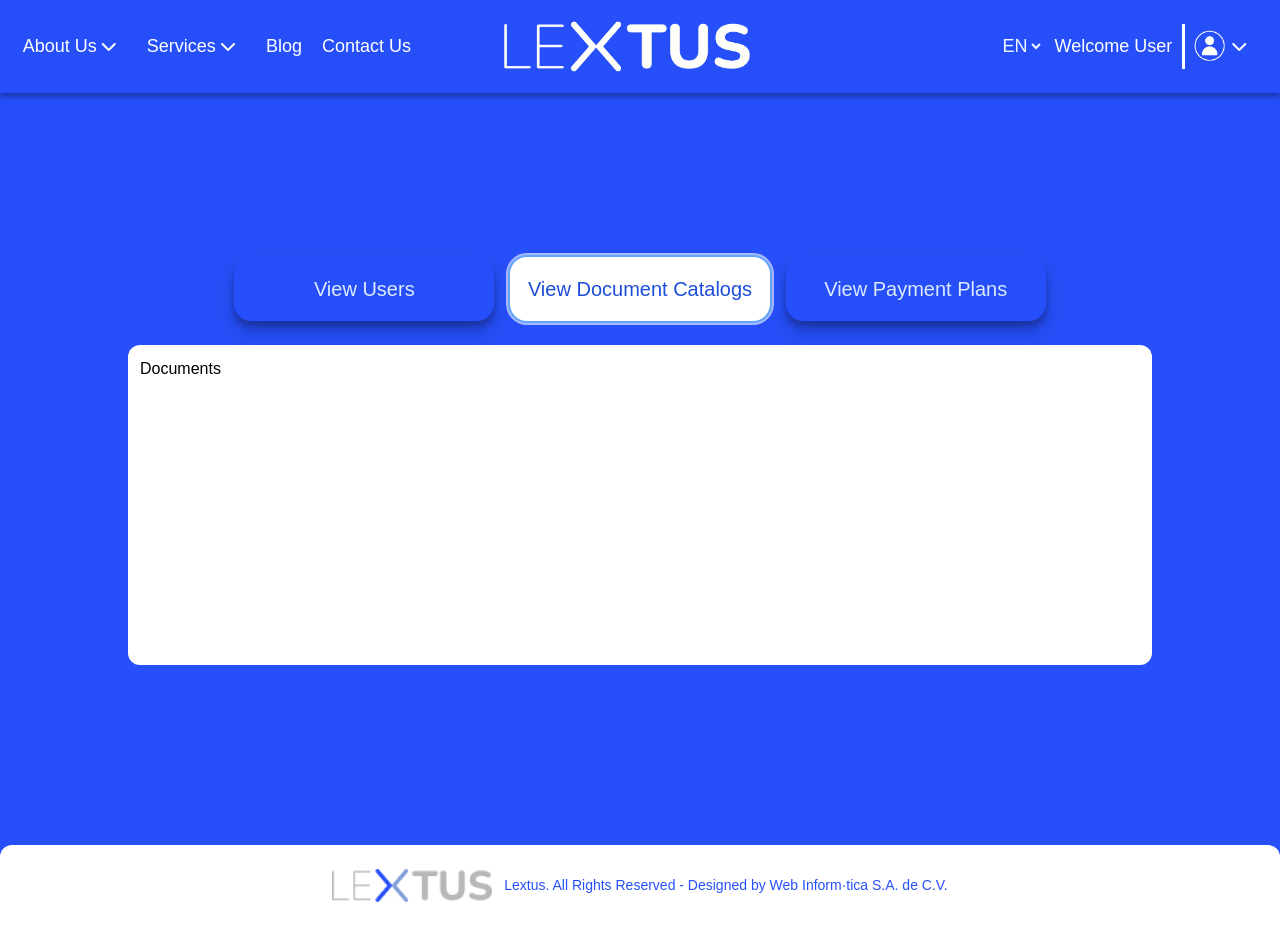
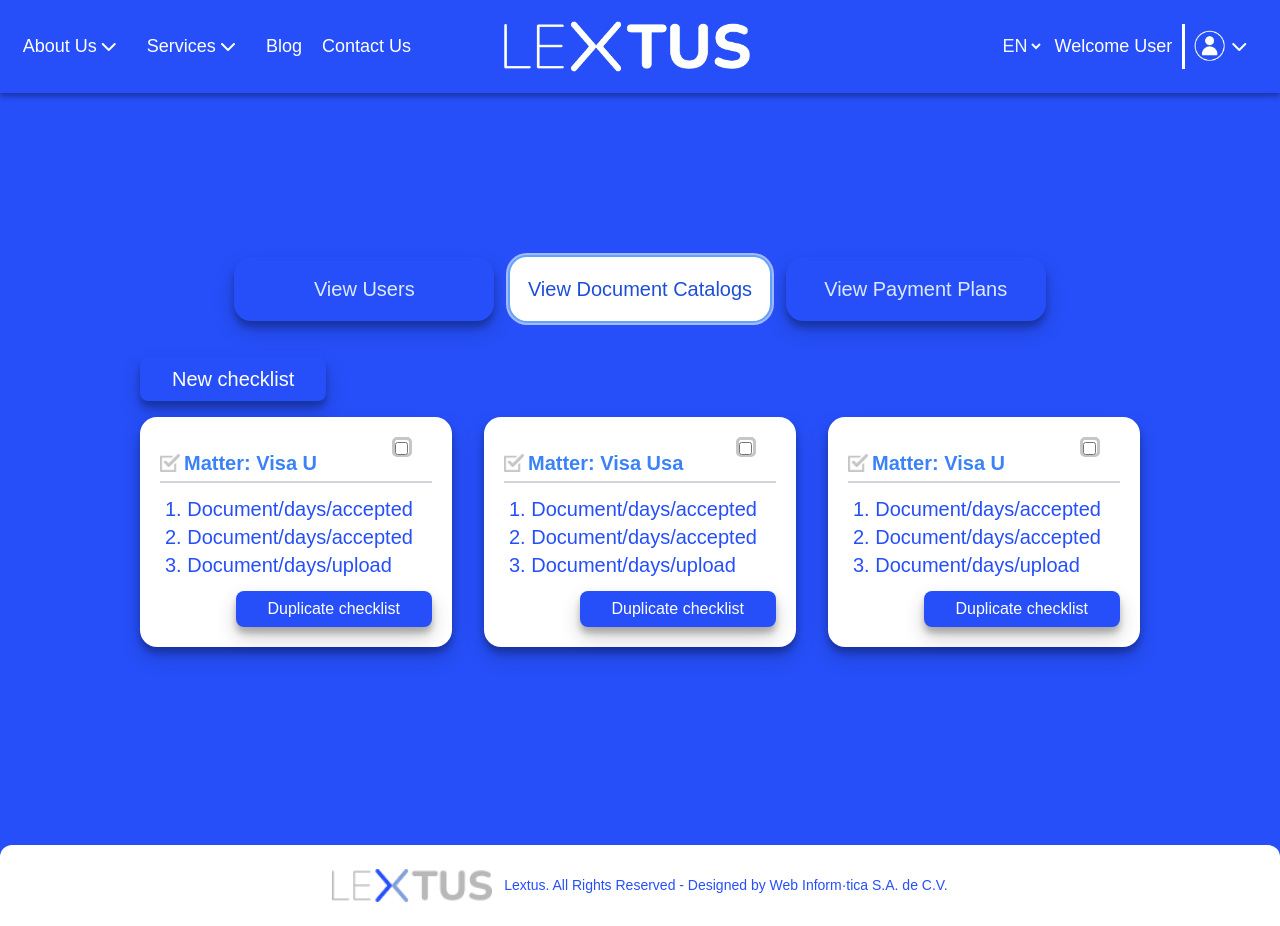
Before and after one commit to Edu22-san/LextusApp, a React (Vite) app: page /user/tabscontenido/viewDocumentCatalogs in a window 1280 px wide. Built offline with nearby package versions, Linux system fonts and the light colour scheme.

Commit message:
dashboard customer state and cards documents

```diff
--- /dev/null
+++ b/src/Components/cardsDocumentsCatalogs/cardsDocumentsCatalogs.css
@@ -0,0 +1,11 @@
+.custom-borde-checkbox {
+    border: 3px solid #c6c6c6;
+    border-radius: 5px;
+}
+.boxshadow-rv3 {
+    border-radius: 17px;
+    box-shadow: 0 10px 20px rgba(0,0,0,0.19), 0 6px 6px rgba(0,0,0,0.23);
+}
+.boxshadow-rv4 {
+    box-shadow: 0 10px 20px rgba(0,0,0,0.19), 0 6px 6px rgba(0,0,0,0.23);
+}
--- /dev/null
+++ b/src/Components/cardsDocumentsCatalogs/cardsDocumentsCatalogs.jsx
@@ -0,0 +1,104 @@
+import React, { useState } from "react";
+import { Link } from "react-router-dom";
+import "./cardsDocumentsCatalogs.css";
+import IconChecklist from "../../assets/img/icon-checklist.png";
+import { Checkbox } from "primereact/checkbox";
+
+const DataCards = [
+  {
+    id: 1,
+    title: "Visa U",
+    documents: [
+      "Document/days/accepted",
+      "Document/days/accepted",
+      "Document/days/upload",
+    ],
+  },
+  {
+    id: 2,
+    title: "Visa Usa",
+    documents: [
+      "Document/days/accepted",
+      "Document/days/accepted",
+      "Document/days/upload",
+    ],
+  },
+  {
+    id: 3,
+    title: "Visa U",
+    documents: [
+      "Document/days/accepted",
+      "Document/days/accepted",
+      "Document/days/upload",
+    ],
+  },
+];
+
+const CardsDocumentsCatalogs = () => {
+  const [checkedItems, setCheckedItems] = useState({});
+
+  const handleCheckboxChange = (itemId, isChecked) => {
+    setCheckedItems((prev) => ({ ...prev, [itemId]: isChecked }));
+  };
+
+  return (
+    <>
+      <div className="w-full flex flex-row justify-center md:justify-start lg:justify-start mb-[1rem]">
+        <Link className="bg-blue-bg py-2 px-8 rounded-lg boxshadow-rv4 text-white text-xl">
+          {" "}
+          New checklist
+        </Link>
+      </div>
+      <div className="grid grid-cols-1 md:grid-cols-3 items-center justify-center gap-8">
+        {DataCards.map((data) => (
+          <div
+            key={data.id}
+            className="p-5 color-txt-rv text-base font-medium leading-5 bg-white flex flex-col justify-start items-center boxshadow-rv3 w-full h-auto lg:h-full md:h-full"
+          >
+            <div className="w-full flex flex-row items-end justify-between pb-1 border-b-2 border-solid border-gray-300">
+              <div className="flex flex-row items-center ">
+                <img src={IconChecklist} alt="" className="mr-1 w-[20px]" />
+                <p className="text-blue-500 text-lg md:text-xl lg:text-xl  font-bold ">
+                  Matter: {data.title}
+                </p>
+              </div>
+              <div className="h-[40px] w-[40px]">
+                <Checkbox
+                  onChange={(e) => handleCheckboxChange(data.id, e.checked)}
+                  checked={checkedItems[data.id] || false}
+                  className={`w-[20px] h-[20px] custom-borde-checkbox ${
+                    checkedItems[data.id]
+                      ? "bg-gray-300 border-gray-300"
+                      : "border-gray-300"
+                  } transition-all duration-300`}
+                ></Checkbox>
+              </div>
+            </div>
+            <div className="w-full h-full flex flex-col justify-between items-center">
+              <div className="w-[80%] flex flex-col  py-3">
+                <ul className="list-decimal">
+                  {data.documents.map((document, index) => (
+                    <li
+                      key={index}
+                      className="text-blue-txt text-lg md:text-xl lg:text-xl"
+                    >
+                      {document}
+                    </li>
+                  ))}
+                </ul>
+              </div>
+              <div className="w-full flex flex-row justify-center md:justify-end lg:justify-end">
+                <Link className="bg-blue-bg py-2 px-8 rounded-lg boxshadow-rv4 text-white">
+                  {" "}
+                  Duplicate checklist
+                </Link>
+              </div>
+            </div>
+          </div>
+        ))}
+      </div>
+    </>
+  );
+};
+
+export default CardsDocumentsCatalogs;
--- a/src/pages/dashboardCustomer/assets/dashboardCustomer.css
+++ b/src/pages/dashboardCustomer/assets/dashboardCustomer.css
@@ -1,66 +1,16 @@
-.item-tab-slider {
-    height: 10vh;
-    padding-left: 20px;
-    padding-right: 20px;
-    /* padding-top: 5px; */
-    /* padding-bottom: 30px; */
-    display: flex !important;
-    align-items: center;
-}
+
 .rv-box-shadow-tabs {
-    height: 8vh;
-    border-radius: 17px;
+    border-radius: 12px;
     box-shadow: 0 3px 6px rgba(0,0,0,0.16), 0 3px 6px rgba(0,0,0,0.23);
+
+
     text-align: center;
     display: flex;
     flex-direction: column;
     justify-content: center;
     align-items: center;
 }
-.rv-box-shadow-tabs:hover{
-    background: white;
-    color: blue;
-    transition: background 0.3s, color 0.3s;
-}
-.slick-prev:before, .slick-next:before {
-    display: none;
 
-}
-
-i.fa-solid.fa-chevron-left, i.fa-solid.fa-chevron-right {
-    color: white;
-    font-size: 25px;
-}
-.slick-arrow.slick-next,
-.slick-arrow.slick-prev,
-i.fa-solid.fa-chevron-left,
-i.fa-solid.fa-chevron-right {
-    width: 3rem;
-    height: 3rem;
-    border-radius: 50%;
-    display: flex !important;
-    align-items: center !important;
-    justify-content: center;
-    border: 2px solid white;
-    transition: background 0.3s, color 0.3s;
-}
-
-/* Estilos al hacer hover */
-.slick-arrow.slick-next:hover,
-.slick-arrow.slick-prev:hover,
-i.fa-solid.fa-chevron-left:hover,
-i.fa-solid.fa-chevron-right:hover {
-    background: white;
-    color: #264FF9;
-}
-
-.slick-arrow.slick-prev {
-    left: -70px;
-}
-
-.slick-arrow.slick-next {
-    right: -70px;
-}
 
 @media only screen and (max-width: 768px) {
     .slick-arrow.slick-prev {
--- a/src/pages/dashboardCustomer/dashboardCustomer.jsx
+++ b/src/pages/dashboardCustomer/dashboardCustomer.jsx
@@ -1,36 +1,22 @@
 import React, { useState } from "react";
 import { useNavigate, Link } from "react-router-dom";
 import "./assets/dashboardCustomer.css";
-import Slider from "react-slick";
-import { useMediaQuery } from "react-responsive";
 import "slick-carousel/slick/slick.css";
 import "slick-carousel/slick/slick-theme.css";
 import "./assets/dashboardCustomer.css";
 
 const DashboardCustomer = () => {
-  const [activeTab, setActiveTab] = useState(-1);
-  const [showDefaultContent, setShowDefaultContent] = useState(false);
-  const isMobile = useMediaQuery({ maxWidth: 767 });
-
-  const settings = {
-    dots: false,
-    infinite: true,
-    speed: 500,
-    slidesToShow: isMobile ? 1 : 3,
-    slidesToScroll: 1,
-    prevArrow: (
-      <div className="custom-arrow">
-        <i class="fa-solid fa-chevron-left"></i>
-      </div>
-    ),
-    nextArrow: (
-      <div className="custom-arrow">
-        <i class="fa-solid fa-chevron-right"></i>
-      </div>
-    ),
+  const documentStates = {
+    Evidence: "pending",
+    "Application filled": "delivered",
+    "Notices of 1997": "delivered",
+    "Biometrics Appoinment notice": undefined,
+    "Approved or denied": undefined,
+    "Waitlist EAD application posible": undefined,
+    "U-Visa granted": undefined,
   };
 
-  const tabs = [
+  const documents = [
     "Evidence",
     "Application filled",
     "Notices of 1997",
@@ -39,10 +25,6 @@ const DashboardCustomer = () => {
     "Waitlist EAD application posible",
     "U-Visa granted",
   ];
-  const handleTabClick = (index) => {
-    setActiveTab(index);
-  };
-
   return (
     <>
       <div className="min-w-full flex flex-col items-center justify-center mt-[4rem]">
@@ -51,58 +33,35 @@ const DashboardCustomer = () => {
             Lorem ipsum
           </h1>
           <p className="text-center text-white text-xl md:text-2xl lg:text-2xl font-light pt-2">
-          This is the client's dashboard
+            This is the client's dashboard
           </p>
         </div>
 
-        <div className="w-[80%]">
-          <Slider {...settings}>
-            {tabs.map((tab, index) => (
-              <div className="item-tab-slider ">
-                <div
-                  onClick={() => handleTabClick(index)}
-                  className={`rv-box-shadow-tabs w-full cursor-pointer font-medium leading-5  text-[15px]  md:text-[20px] lg:text-[20px] ${
-                    activeTab === index
-                      ? "bg-white text-blue-700 shadow"
-                      : "text-blue-100 hover:bg-white/[0.12] hover:text-white"
-                  }`}
-                >
-                  {tab}
-                </div>
-              </div>
-            ))}
-          </Slider>
-
-          <div className="mt-5 w-full">
+        <div className="w-[90%] grid grid-cols-1 md:grid-cols-7 items-center justify-center  gap-4 mt-[1rem]">
+          {documents.map((document, index) => (
             <div
-              className={`rounded-xl p-3 ${
-                activeTab === 0 ? "" : "hidden"
-              } ring-white/60 ring-offset-2 ring-offset-blue-400`}
+              key={index}
+              className={`rv-box-shadow-tabs h-[8vh] w-auto font-medium leading-5 ${
+                documentStates[document] === "pending"
+                  ? "bg-bg-rojo text-white"
+                  : documentStates[document] === "delivered"
+                  ? "bg-bg-verde text-white"
+                  : "bg-white text-blue-txt"
+              }`}
             >
-              <p>Content for View Users</p>
+              <p className="w-full pl-[7px] pr-[7px] font-semibold text-[15px]  md:text-[18px] lg:text-[18px] ">
+                {document}
+              </p>
             </div>
-            <div
-              className={`rounded-xl p-3 ${
-                activeTab === 1 ? "" : "hidden"
-              } ring-white/60 ring-offset-2 ring-offset-blue-400`}
-            >
-              <p>Content for View Document Catalogs</p>
-            </div>
-            <div
-              className={`rounded-xl p-3 ${
-                activeTab === 2 ? "" : "hidden"
-              } ring-white/60 ring-offset-2 ring-offset-blue-400`}
-            >
-              <p>Content for View Plans</p>
-            </div>
-            <div
-              className={`rounded-xl p-3 ${
-                activeTab === 3 ? "" : "hidden"
-              } ring-white/60 ring-offset-2 ring-offset-blue-400`}
-            >
-              <p>Content for Tab 4</p>
-            </div>
-          </div>
+          ))}
+        </div>
+        <div className="w-[90%] mt-[1rem] flex flex-row justify-center md:justify-end lg:justify-end">
+          <p className="flex flex-row items-center justify-center text-white text-[20px]">
+            <span className="w-[20px] h-[20px] bg-bg-verde mr-[10px] rounded-[3px]"></span>Entregado
+          </p>
+          <p className="flex flex-row items-center justify-center text-white text-[20px] ml-[2rem] ">
+            <span className="w-[20px] h-[20px] bg-bg-rojo mr-[10px] rounded-[3px]"></span>Pendiente
+          </p>
         </div>
 
         <div className="grid grid-cols-1 md:grid-cols-2 items-center justify-center rounded-xl p-1 w-[90%] lg:w-[75%] md:w-[75%] mt-[3rem] gap-8 md:gap-12 lg:gap-12">
--- a/src/pages/tabsContenido/tabsContenido.jsx
+++ b/src/pages/tabsContenido/tabsContenido.jsx
@@ -2,6 +2,7 @@ import React, { useState, useEffect, useRef } from "react";
 import { Tab } from "@headlessui/react";
 import "./assets/tabsStyle.css";
 import Userstable from "../../Components/usersTable/usersTable";
+import CardsDocumentsCatalogs from "../../Components/cardsDocumentsCatalogs/cardsDocumentsCatalogs";
 import { useParams } from "react-router-dom";
 function classNames(...classes) {
   return classes.filter(Boolean).join(" ");
@@ -96,11 +97,11 @@ const TabsContenido = () => {
               </Tab.Panel>
               <Tab.Panel
                 className={classNames(
-                  "rounded-xl bg-white p-3",
-                  "ring-white/60 ring-offset-2 ring-offset-blue-400 h-[40vh] focus:outline-none focus:ring-2"
+                  "rounded-xl  p-3",
+                  "ring-white/60 ring-offset-2 ring-offset-blue-400 w-full "
                 )}
               >
-                <p>Documents</p>
+                <CardsDocumentsCatalogs/>
               </Tab.Panel>
               <Tab.Panel
                 className={classNames(
--- a/tailwind.config.js
+++ b/tailwind.config.js
@@ -6,6 +6,8 @@ export default {
       colors: {
         "purple-primary": "#264ff9",
         "blue-bg": "#264FF9",
+        "bg-verde": "#86BE0F",
+        "bg-rojo": "#F92626",
         "blue-txt":"#264ff9",
         "selected": "#ff45c9",
         "blue-color-opacity": "#d9dbf7",
```
Also changed, not shown: src/assets/img/icon-checklist.png (added).
